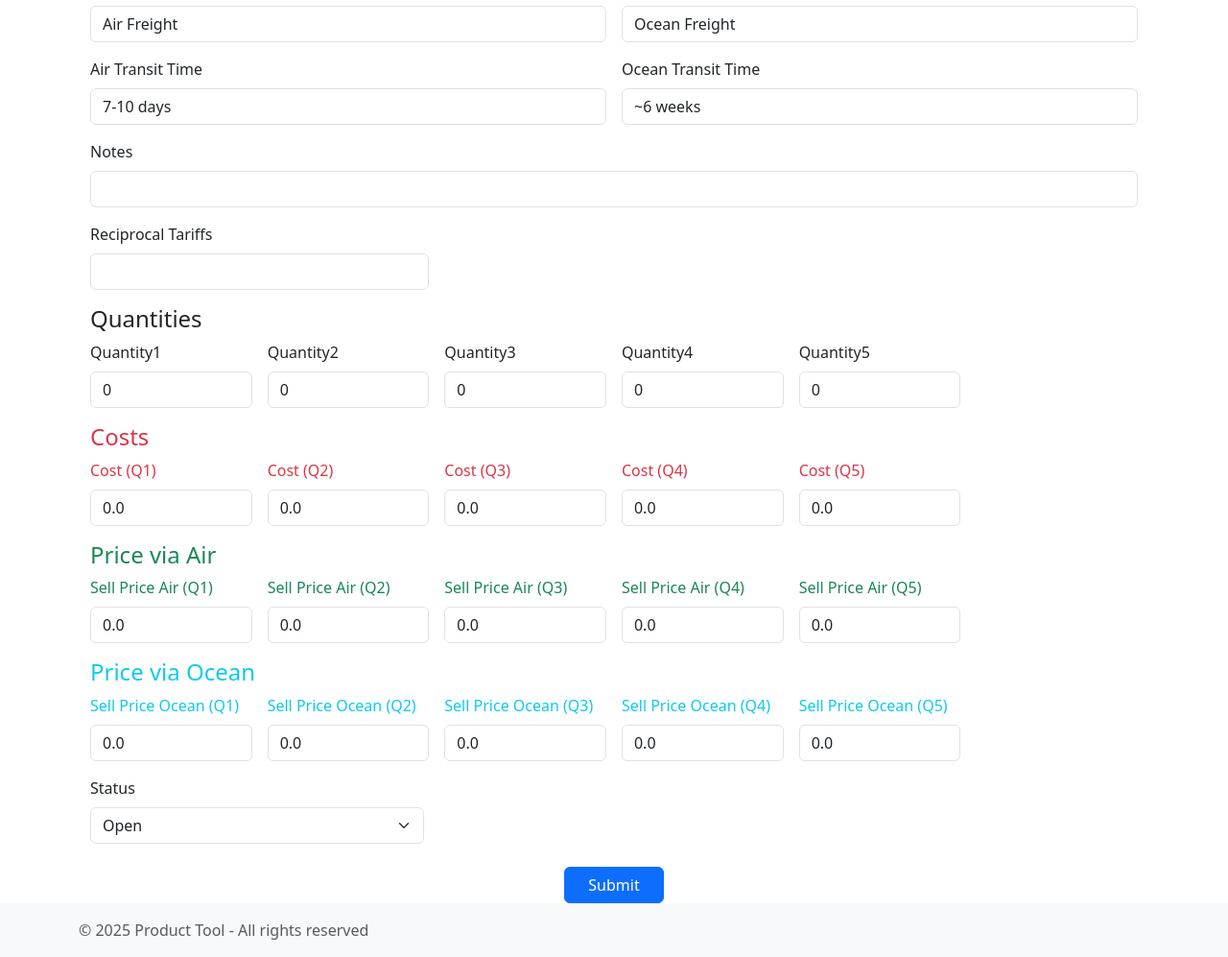
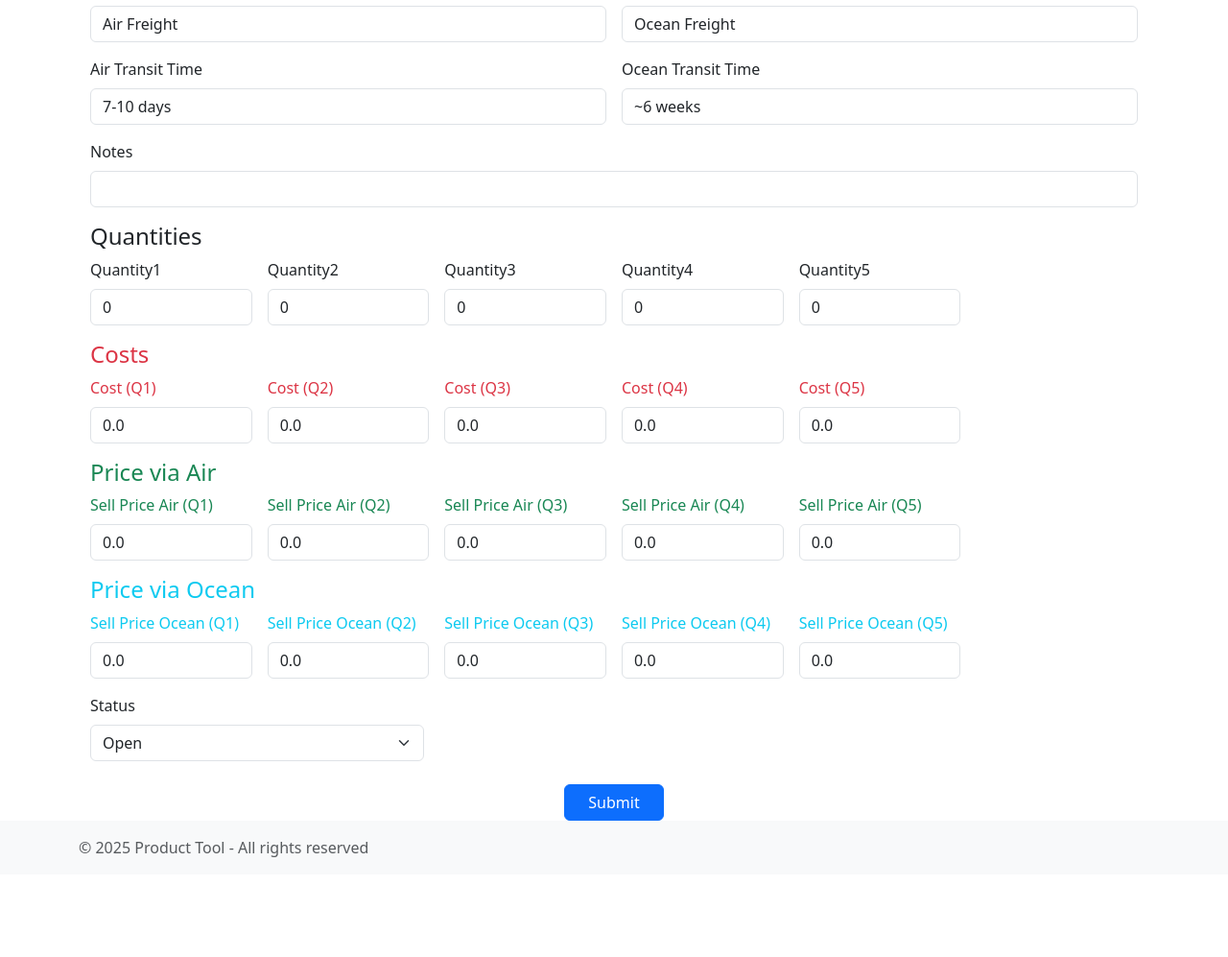
Before and after one commit to alexkharrod/django_ptool, a Django app: page /quotes/create-quote/ in a window 1280 px wide. Shown: the part 1266-2263 px from the top of the page at 96% size. After the commit the page ends 2159 px from the top, so only its background shows below. Run offline with Django 4.2, Linux system fonts and the light colour scheme; data that the repository does not hold is empty; some libraries are stand-ins or nearby versions.

Commit message:
remove Reciprocal Tariff html on edit create, pdf

```diff
--- a/quotes/templates/create_quote.html
+++ b/quotes/templates/create_quote.html
@@ -156,12 +156,7 @@
                 {{ form.notes|add_class:"form-control" }}
             </div>
         </div>
-        <div class="row g-3 mb-3">
-            <div class="col-md-4">
-                <label for="id_reciprocal_tariffs" class="form-label">Reciprocal Tariffs</label>
-                {{ form.reciprocal_tariffs|add_class:"form-control" }}
-            </div>
-        </div>
+
 
        <!-- Section 5A: Quantities Information -->
         <h4>Quantities</h4>
```
Also changed, not shown: quotes/templates/edit_quote.html (+1 -6 lines), quotes/templates/quote_pdf.html (+1 -7 lines), quotes/templates/view_quote.html (+1 -7 lines), static/images/CB80.png (added), static/images/DF23.jpg (added), static/images/G240-UC6.png (added), static/images/RT09.png (added), static/images/RT10.png (added), static/images/SA03.jpg (added), static/images/SPPVC.png (added), static/images/UR01.jpg (added), static/images/patches.jpg (added), static/images/pvchub.jpg (added), static/images/rt11.jpg (added), 4 more files, 1 other file.
